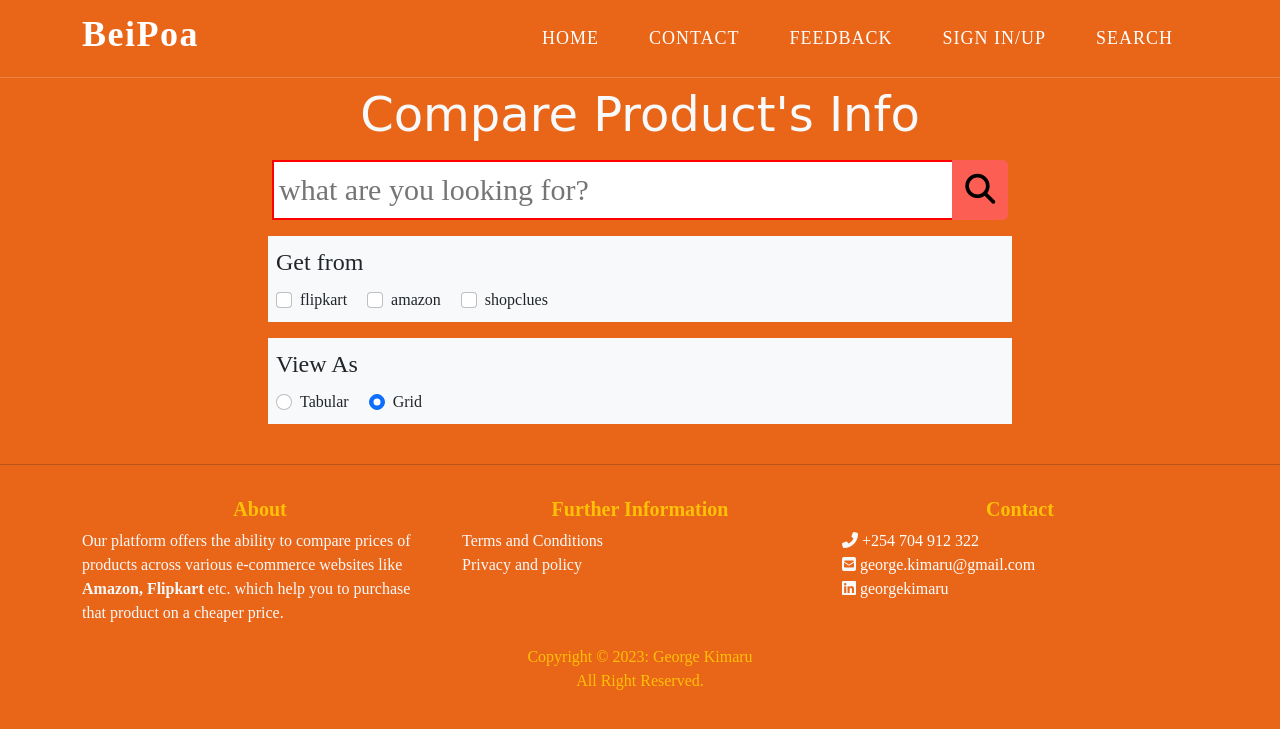
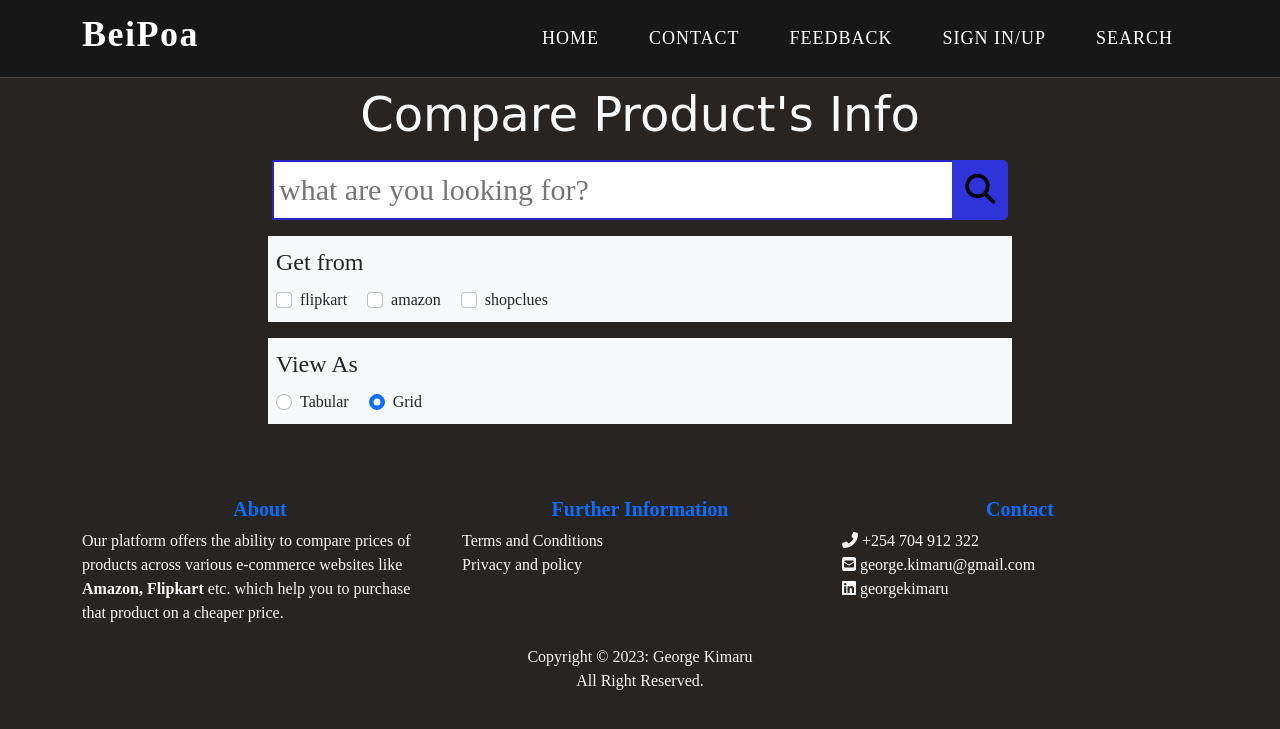
Before and after one commit to georgekimaru/BeiPoa, a Django app: page /searchProduct in a window 1280 px wide. Shown: the top 729 px of the page. Run offline with Django 3.2, Linux system fonts and the light colour scheme; some libraries are stand-ins or nearby versions.

Commit message:
CSS changes, colour changes

```diff
--- a/home/static/css/contactInfo.css
+++ b/home/static/css/contactInfo.css
@@ -5,7 +5,7 @@
     font-family: 'Times New Roman', Times, serif;
 }
 body{
-    background-color: #e96518;
+    background-color: #282421;
 }
 
 
--- a/home/static/css/searchProduct.css
+++ b/home/static/css/searchProduct.css
@@ -9,7 +9,7 @@ body{
     right: 0;
     width: 80px;
     height: 80px;
-    background:#e96518 ;
+    background:#282421 ;
     transition: .5s;
 }
 .search .icon{
--- a/home/static/css/signin.css
+++ b/home/static/css/signin.css
@@ -14,5 +14,5 @@
   }
   span{
       width: 50px;
-      background-color: red;
+      background-color: rgb(35, 53, 211);
   }
--- a/home/templates/home/footer.html
+++ b/home/templates/home/footer.html
@@ -3,19 +3,19 @@
     <div class="container">
         <div class="row pt-3">
             <div class="col-lg-4 col-sm-12">
-                <h5 class="text-warning text-center"><b>About</b></h5>
+                <h5 class="text-primary text-center"><b>About</b></h5>
                 <p class="text-light">Our platform offers the ability to compare prices of products across various e-commerce websites like
                     <b>Amazon, Flipkart</b> etc. which help you to purchase that product on a cheaper price.</p>
             </div>
             <div class="col-lg-4 col-sm-12">
-                <h5 class="text-warning text-center"><b>Further Information</b></h5>
+                <h5 class="text-primary text-center"><b>Further Information</b></h5>
                 <ul class="list-unstyled text-light">
                     <li>Terms and Conditions</li>
                     <li>Privacy and policy</li>
                 </ul>
             </div>
             <div class="col-lg-4 col-sm-12">
-                <h5 class="text-warning text-center"><b>Contact</b></h5>
+                <h5 class="text-primary text-center"><b>Contact</b></h5>
                 <ul class="list-unstyled text-light">
                     <li>
                         <i class="fas fa-phone-alt"></i>
@@ -35,7 +35,7 @@
         </div>
     </div>
 
-    <div class="text-center p-1  text-warning fs-6">
+    <div class="text-center p-1  text-light fs-6">
         <p> Copyright © 2023: George Kimaru<br/>All Right Reserved.</p>
     </div>
 
--- a/home/templates/home/signIn.html
+++ b/home/templates/home/signIn.html
@@ -3,7 +3,7 @@
 <div class="container">
     <div class="row justify-content-center align-items-center centered-form">
         <div class="title mt-4 text-center text-light">
-            <h1><u><i>WelCome Back</i></u></h1>
+            <h1><u><i>Welcome Back</i></u></h1>
         </div>
         <div class="col-md-4 col-sm-10 bg-light panel">
             <div id="login-box" class="col-md-12 ">
--- a/home/views.py
+++ b/home/views.py
@@ -135,7 +135,7 @@ def search(request):
         if 'amazon' in webList:
             # AmazonList=[]
             AmazonList=getInfoFormAmazon(q) # Scrapping
-            # AmazonList=getInfoAmazon(q) #PAPI
+            # AmazonList=getInfoAmazon(q)
             AllWebProductList.append(AmazonList)
         if 'shopclues' in webList:
             shopcluesList=getInfoFromShopClues(q)
--- a/static/css/contactInfo.css
+++ b/static/css/contactInfo.css
@@ -5,7 +5,7 @@
     font-family: 'Times New Roman', Times, serif;
 }
 body{
-    background-color: #e96518;
+    background-color: #282421;
 }
 
 
--- a/static/css/dashboard.css
+++ b/static/css/dashboard.css
@@ -1,4 +1,4 @@
 body{
-    background:#e96518;
+    background:#282421;
     font-family:'Times New Roman', Times, serif;
 }
--- a/static/css/index.css
+++ b/static/css/index.css
@@ -8,7 +8,7 @@
     font-family:'Times New Roman', Times, serif;
 }
 body{
-    background-color: #e96518;
+    background-color: #282421;
 }
 .logo{
    font-weight:bolder;
@@ -25,7 +25,7 @@ nav ul li a{
     text-transform: uppercase;
 }
 a.active,a.hover{
-    background: #ea8060;
+    background: #3928d2;
     transition: .5s;
 }
 
@@ -37,7 +37,7 @@ a.active,a.hover{
 
 
 .navbar{
-    background-color: #e96518 !important;
+    background-color: #181717 !important;
     border-bottom: 1px solid #ffffff30;
 }
 .navbar-light .navbar-brand,
@@ -46,7 +46,7 @@ a.active,a.hover{
     transition: all ease 0.5s;
 }
 .navbar-light .navbar-nav .nav-link:focus, .navbar-light .navbar-nav .nav-link:hover{
-    color:red;
+    color:rgb(52, 50, 190);
     border-bottom: 1px solid #ffffff80;
 
 }
@@ -149,7 +149,7 @@ a.active,a.hover{
 }
 
 .features h1{
-    color:#e96518 ;
+    color:#2315b5 ;
 }
 
 .custom-shape-divider-top-1632594761 {
@@ -196,7 +196,7 @@ a.active,a.hover{
 
 }
 .footer{
-    background-color: #e96518;
+    background-color: #282421;
 }
 
 ul li a{
--- a/static/css/search.css
+++ b/static/css/search.css
@@ -3,7 +3,7 @@
     margin:0;
 }
 body{
-    background:#e96518;
+    background:#282421;
     font-family:'Times New Roman', Times, serif;
 }
 
@@ -26,7 +26,7 @@ h1{
 
 .search{
     width:100%;
-    border:2px solid red;
+    border:2px solid rgb(37, 37, 200);
     border-right:none;
     padding:5px;
     height:60px;
@@ -44,8 +44,8 @@ h1{
     z-index: hidden;
     width:60px;
     height:60px;
-    border: 1px solid #fd5e53;
-    background:#fd5e53;
+    border: 1px solid #2e34da;
+    background:#2e34da;
     border-radius: 0 5px 5px 0;
     cursor:pointer;
     font-size:30px;
--- a/static/css/searchProduct.css
+++ b/static/css/searchProduct.css
@@ -9,7 +9,7 @@ body{
     right: 0;
     width: 80px;
     height: 80px;
-    background:#e96518 ;
+    background:#282421 ;
     transition: .5s;
 }
 .search .icon{
--- a/static/css/signin.css
+++ b/static/css/signin.css
@@ -14,5 +14,5 @@
   }
   span{
       width: 50px;
-      background-color: red;
+      background-color: rgb(25, 33, 167);
   }
```
Also changed, not shown: home/static/css/index.css (+9 -8 lines), home/static/css/search.css (+4 -4 lines), db.sqlite3.
